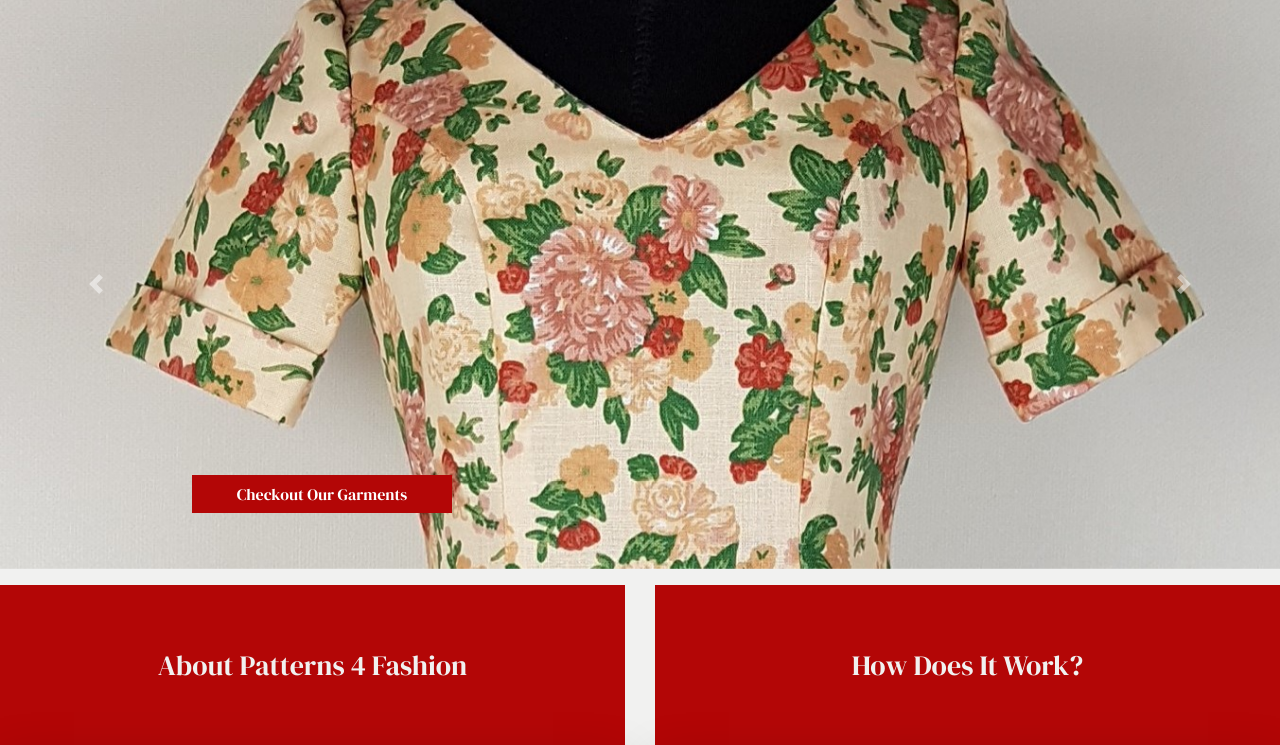
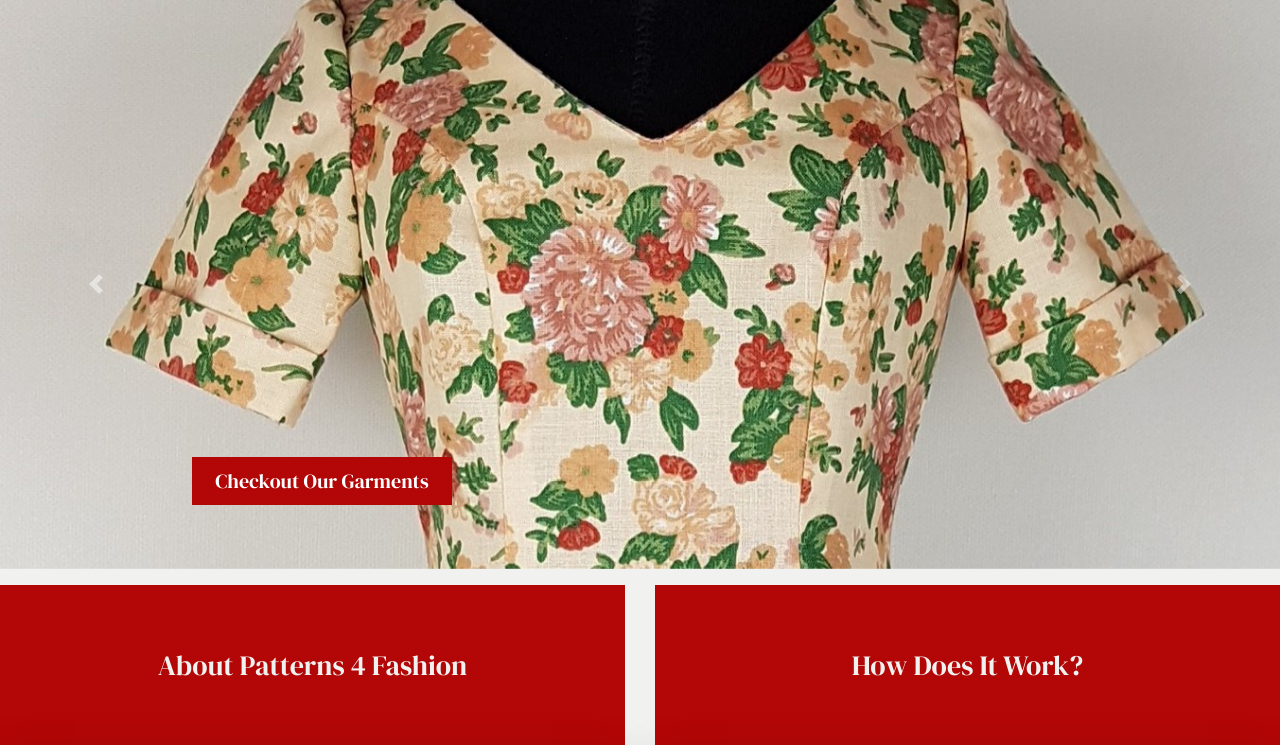
Before and after one commit to Code-Institute-Submissions/patterns_for_fashion, a Django app: page / in a window 1280 px wide. Shown: the part 165-910 px from the top of the page. Run offline with Django 3.2, Linux system fonts and the light colour scheme; some libraries are stand-ins or nearby versions.

Commit message:
Fix typos and add paragraphs to footer sections

```diff
--- a/home/templates/home/index.html
+++ b/home/templates/home/index.html
@@ -19,9 +19,9 @@
                             <div class="carousel-caption">
                                 <div class="row">
                                     <div class="col-12 col-md-3">
-                                        <div class="my-3">
+                                        <div class="my-4">
                                             <h4>
-                                                <a href="{% url 'products' %}" class="buy-button btn rounded-0">Checkout Our Garments</a>
+                                                <a href="{% url 'products' %}" class="buy-button btn btn-lg rounded-0">Checkout Our Garments</a>
                                             </h4>
                                         </div>
                                     </div>
@@ -33,9 +33,9 @@
                             <div class="carousel-caption">
                                 <div class="row">
                                     <div class="col-12 col-md-3">
-                                        <div class="my-3">
+                                        <div class="my-4">
                                             <h4>
-                                                <a href="{% url 'products' %}" class="buy-button btn rounded-0">Checkout Our Garments</a>
+                                                <a href="{% url 'products' %}" class="buy-button btn btn-lg rounded-0">Checkout Our Garments</a>
                                             </h4>
                                         </div>
                                     </div>
@@ -47,9 +47,9 @@
                             <div class="carousel-caption">
                                 <div class="row">
                                     <div class="col-12 col-md-3">
-                                        <div class="my-3">
+                                        <div class="my-4">
                                             <h4>
-                                                <a href="{% url 'products' %}" class="buy-button btn rounded-0">Checkout Our Garments</a>
+                                                <a href="{% url 'products' %}" class="buy-button btn btn-lg rounded-0">Checkout Our Garments</a>
                                             </h4>
                                         </div>
                                     </div>
@@ -128,7 +128,7 @@
                                             <p>Select your favourite fabric</p>
                                         </li>
                                         <li>
-                                            <p>Take your measurements as described on top of each filed and add the values to the respective fields</p>
+                                            <p>Take your measurements as described on top of each field and add the values to the respective fields</p>
                                         </li>
                                         <li>
                                             <p>Add to bag.</p>
@@ -143,13 +143,13 @@
         <footer>
             <div class="row mt-3">
                 <div class="col-12 col-lg-4">
-                    Social Media
+                    <p>Social Media</p>
                 </div>
                 <div class="col-12 col-lg-4">
                     <p class="copyright">Copyright &copy; Patterns For Fashion <span id="copyright"></span></p>
                 </div>
                 <div class="col-12 col-lg-4">
-                    Adress
+                    <p>Adress</p>
                 </div>
             </div>
         </footer>
```
